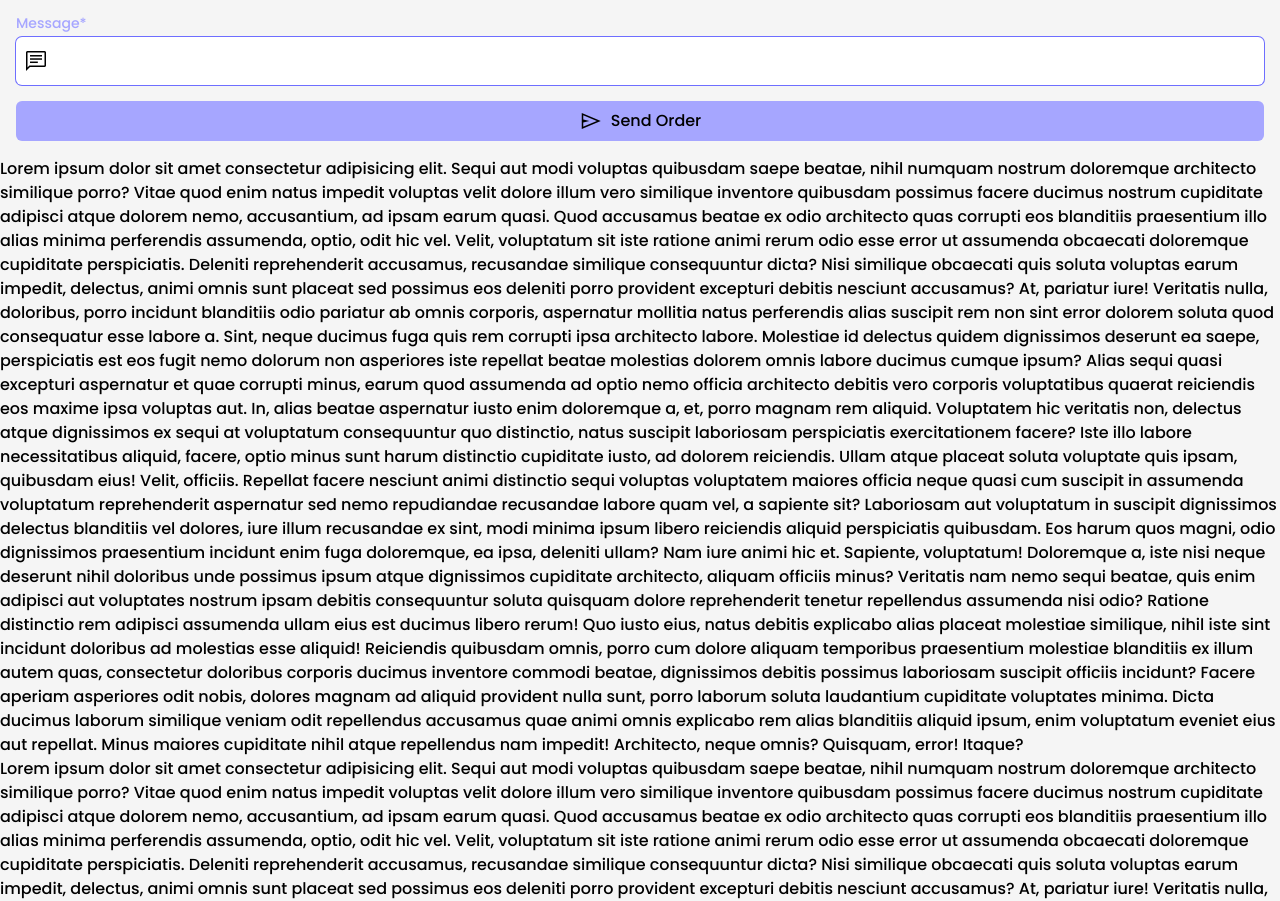
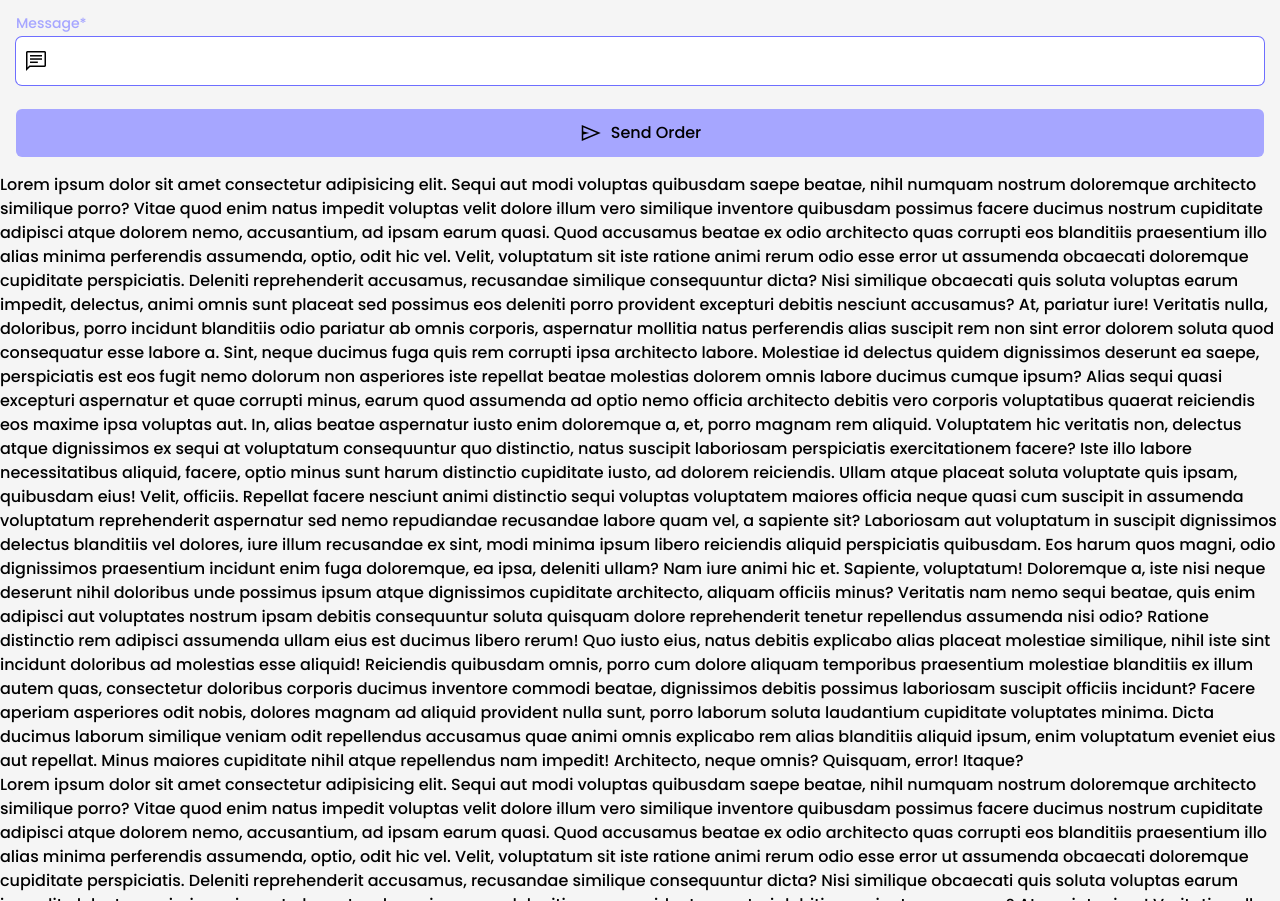
Before and after one commit to nickcoffey/cookiesxcoffey, a Next.js app: page / in a window 1280 px wide. Shown: the part 901-1802 px from the top of the page. Built offline with nearby package versions, Linux system fonts and the light colour scheme.

Commit message:
made button bigger

```diff
--- a/components/OrderSection.tsx
+++ b/components/OrderSection.tsx
@@ -174,7 +174,7 @@ const OrderButton = ({
   const { icon, text } = btnContent
   return (
     <button
-      className='flex items-center justify-center w-full gap-2 py-2 transition duration-150 rounded-md bg-primary disabled:cursor-not-allowed disabled:hover:bg-lightprimary disabled:bg-lightprimary md:hover:bg-darkprimary md:hover:text-white'
+      className='flex items-center justify-center w-full gap-2 py-3 mt-2 transition duration-150 rounded-md bg-primary disabled:cursor-not-allowed disabled:hover:bg-lightprimary disabled:bg-lightprimary md:hover:bg-darkprimary md:hover:text-white'
       disabled={isSubmitting || (isSubmitted && isSubmitSuccessful)}
       type='submit'
     >
```
